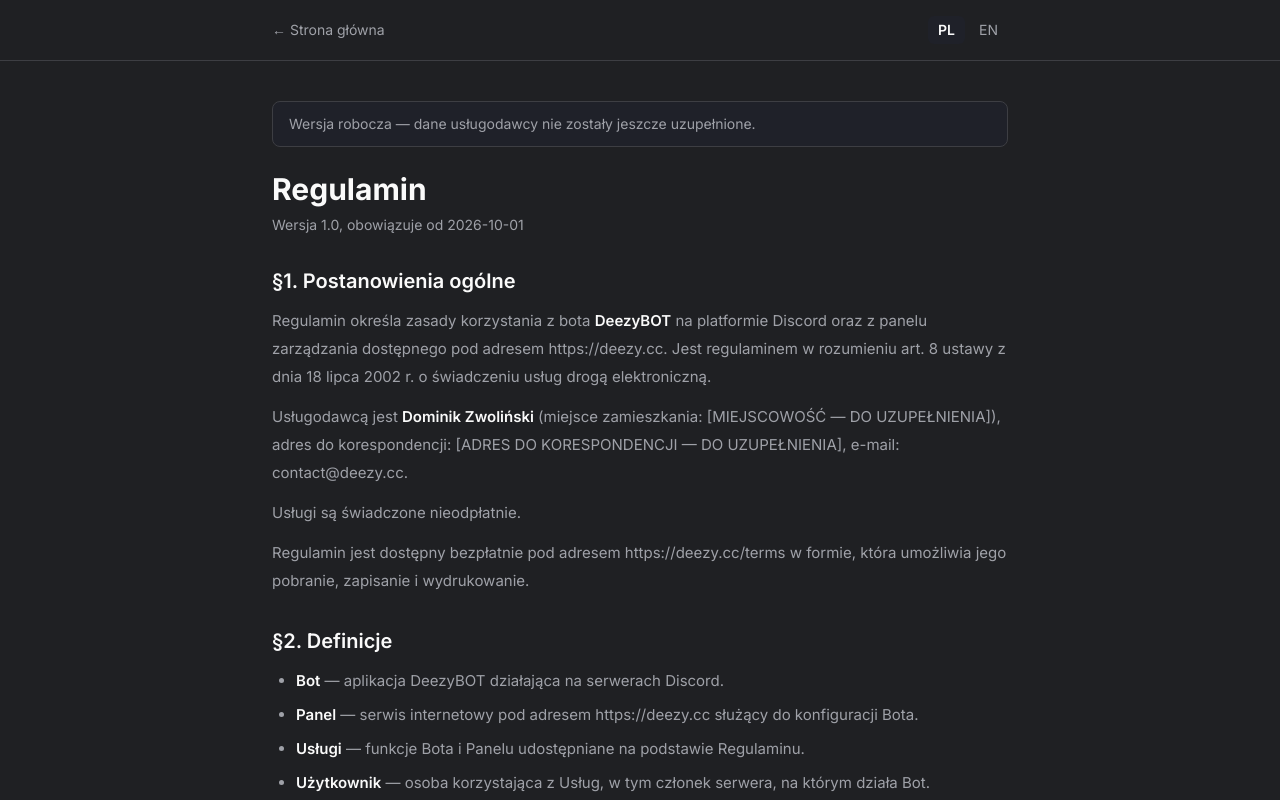
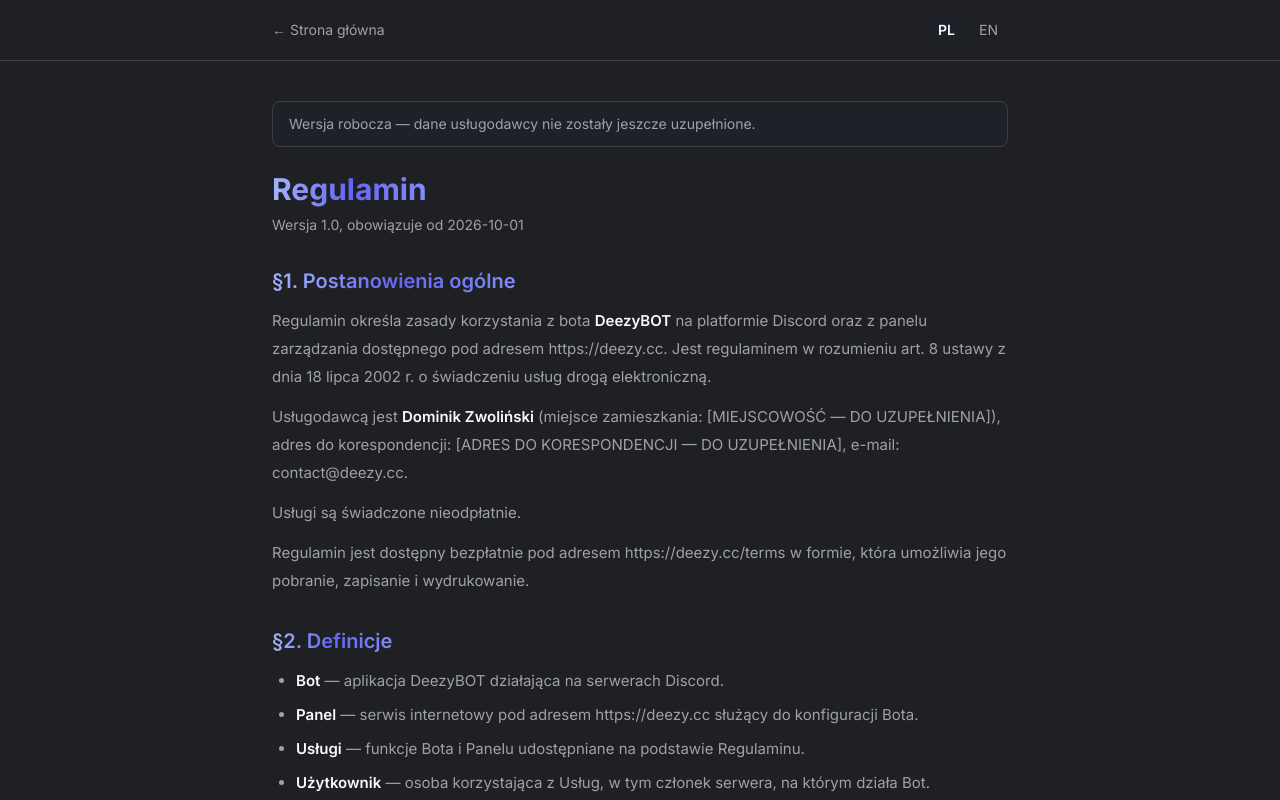
Before and after one commit to zwolinskidominik/DyzioBOT, a Next.js app in the folder dashboard-nextjs/: page /terms in a window 1280 px wide. Shown: the top 800 px of the page. Built offline with nearby package versions, Linux system fonts and the light colour scheme.

Commit message:
feat: gradient headings on the privacy policy and terms pages
Document title and section headings use the same gradient as the landing page hero text.

```diff
--- a/dashboard-nextjs/src/components/legal/LegalLayout.tsx
+++ b/dashboard-nextjs/src/components/legal/LegalLayout.tsx
@@ -64,7 +64,9 @@
             {t.draft}
           </p>
         )}
-        <h1 className="text-3xl font-bold">{title}</h1>
+        <h1 className="text-3xl font-bold">
+          <GradientText>{title}</GradientText>
+        </h1>
         <p className="mt-2 text-sm text-muted-foreground">
           {t.version} {version}, {t.effective} {LEGAL.effectiveDate}
         </p>
@@ -88,11 +90,25 @@
   );
 }
 
+/**
+ * Gradient jak w nagłówku strony głównej („Kompletny bot"). Inline span, żeby gradient
+ * rozciągał się na szerokość tekstu, a nie całego wiersza.
+ */
+function GradientText({ children }: { children: ReactNode }) {
+  return (
+    <span className="bg-gradient-to-r from-bot-light via-bot-primary to-bot-blue bg-clip-text text-transparent">
+      {children}
+    </span>
+  );
+}
+
 /** Sekcja dokumentu z numerowanym nagłówkiem. */
 export function LegalSection({ id, title, children }: { id: string; title: string; children: ReactNode }) {
   return (
     <section id={id} className="scroll-mt-6 space-y-3">
-      <h2 className="text-xl font-semibold text-foreground">{title}</h2>
+      <h2 className="text-xl font-semibold">
+        <GradientText>{title}</GradientText>
+      </h2>
       {children}
     </section>
   );
```
